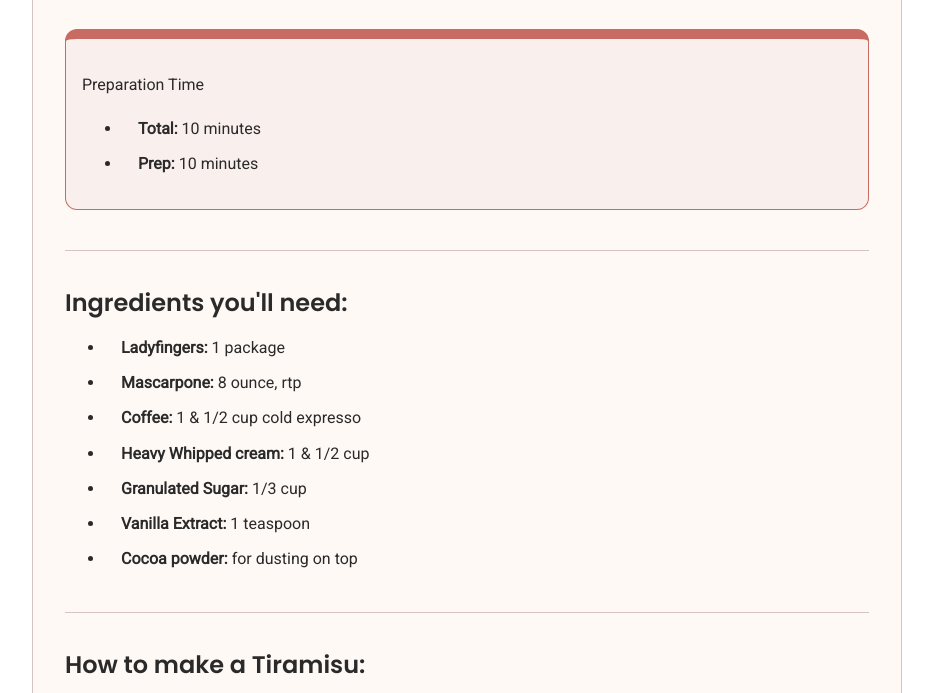
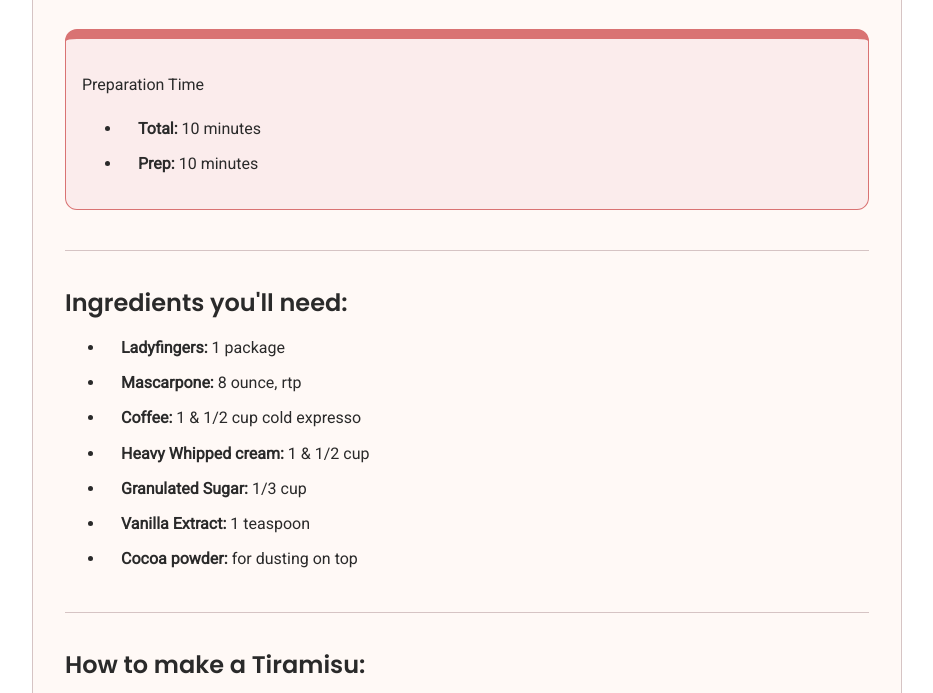
Before and after one commit to ni-ki-web/Recipes-project, a plain HTML site: page recipes/tiramisu.html in a window 1280 px wide. Shown: the part 807-1500 px from the top of the page, without its empty margins (173-1106 px from the left). Drawn offline with Linux system fonts and the light colour scheme.

Commit message:
Revert accent colour to previous rose blush tone

```diff
--- a/recipe-page.css
+++ b/recipe-page.css
@@ -1,8 +1,8 @@
 /* Root Variables for Colours and Fonts */
 :root {
     --text-main: #2a2a2a;              /* Deep soft black */
-    --accent-color: #c76b63;           /* Warm terracotta/rose */
-    --accent-light: #f9efec;           /* Light peach-pink background */
+    --accent-color: #d97373;
+    --accent-light: #fbecec;
     --border-color: #d6c4c4;           /* Soft beige-pink */
     --section-bg: #fff9f6;             /* Very soft cream-pink */
     --font-body: 'Roboto', sans-serif;
```
